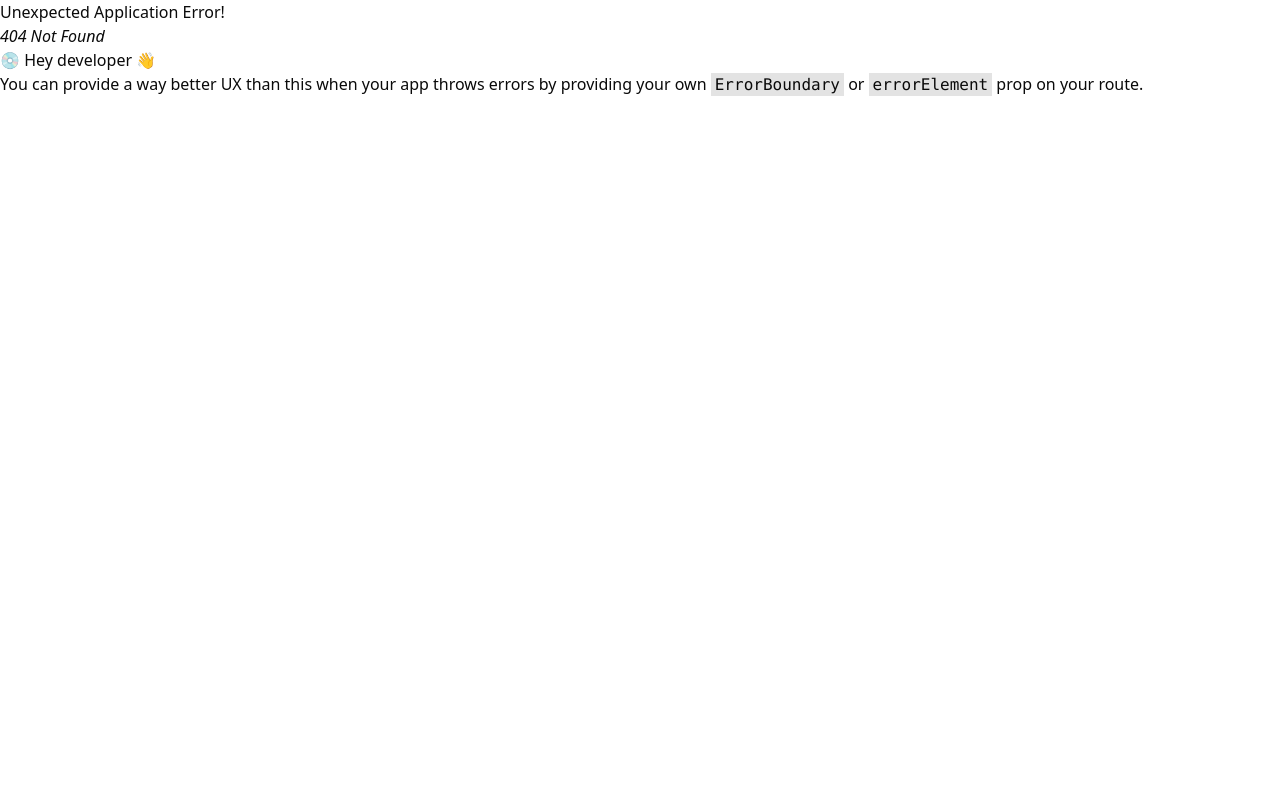
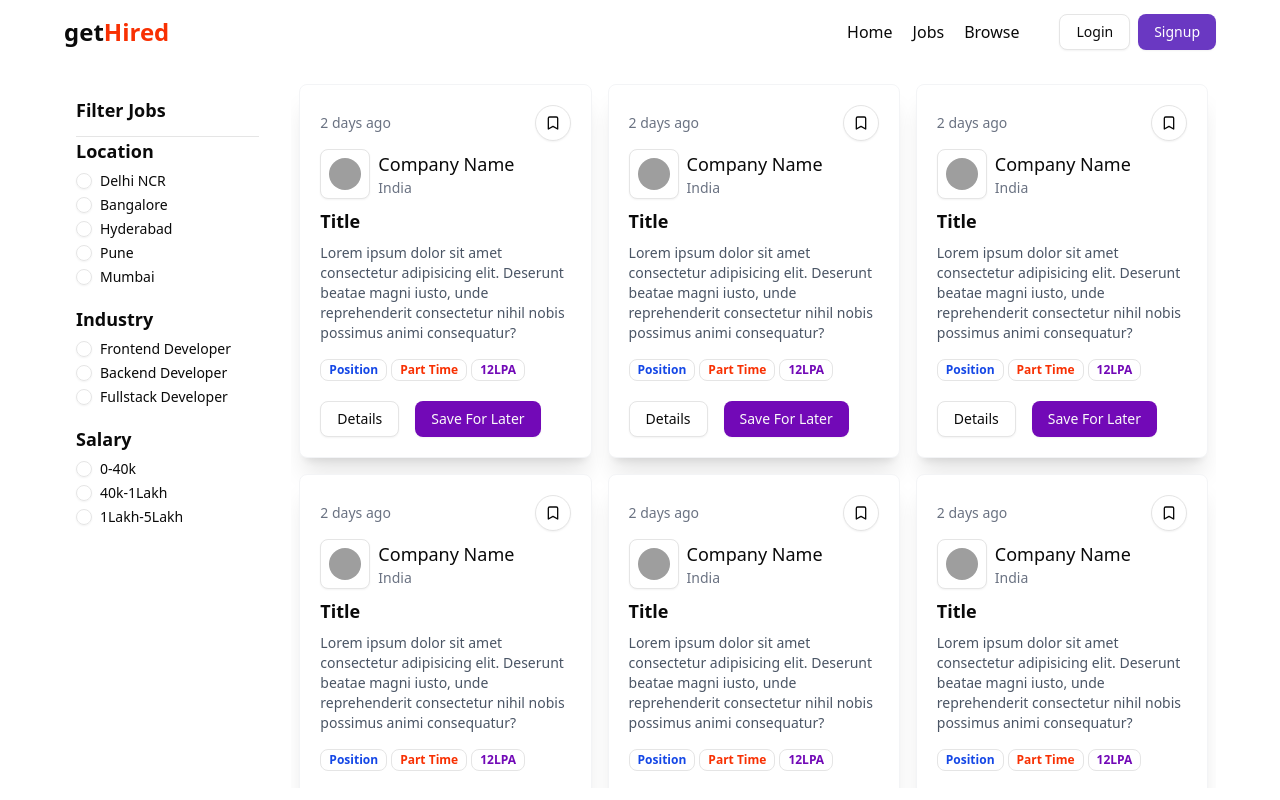
Before and after one commit to ujjwalofficial102/GETHIRED, a React (Vite) app in the folder frontend/: page /jobs in a window 1280 px wide. Before the commit this address had no page. Built offline with nearby package versions, Linux system fonts and the light colour scheme; grey boxes are pictures that could not be loaded; the HTML template or start-up script is replaced by a standard one.

Commit message:
job cards built

```diff
--- /dev/null
+++ b/frontend/src/components/Browse.jsx
@@ -0,0 +1,27 @@
+import React from "react";
+import Navbar from "./shared/Navbar";
+import Job from "./job";
+
+const randomJobs = [1, 2, 3];
+
+const Browse = () => {
+  return (
+    <div>
+      <Navbar />
+      <div className="max-w-6xl mx-auto my-10">
+        <h1 className="font-bold text-xl my-10">
+          Search Results ({randomJobs.length})
+        </h1>
+        <div className="grid grid-cols-2 md:grid-cols-3 gap-4">
+          {randomJobs.map((item, index) => (
+            <div key={index}>
+              <Job />
+            </div>
+          ))}
+        </div>
+      </div>
+    </div>
+  );
+};
+
+export default Browse;
--- /dev/null
+++ b/frontend/src/components/FilterCard.jsx
@@ -0,0 +1,42 @@
+import React from "react";
+import { RadioGroup, RadioGroupItem } from "./ui/radio-group";
+import { Label } from "./ui/label";
+
+const filterData = [
+  {
+    filterType: "Location",
+    array: ["Delhi NCR", "Bangalore", "Hyderabad", "Pune", "Mumbai"],
+  },
+  {
+    filterType: "Industry",
+    array: ["Frontend Developer", "Backend Developer", "Fullstack Developer"],
+  },
+  {
+    filterType: "Salary",
+    array: ["0-40k", "40k-1Lakh", "1Lakh-5Lakh"],
+  },
+];
+
+const FilterCard = () => {
+  return (
+    <div className="w-full bg-white p-3 rounded-md">
+      <h1 className="font-bold text-lg">Filter Jobs</h1>
+      <hr className="mt-3" />
+      <RadioGroup>
+        {filterData.map((data, index) => (
+          <div key={index} className="font-bold text-lg">
+            <h1>{data.filterType}</h1>
+            {data.array.map((item, index) => (
+              <div key={index} className="flex space-x-2 items-center my-2">
+                <RadioGroupItem id={item} value={item} />
+                <Label htmlFor={item}>{item}</Label>
+              </div>
+            ))}
+          </div>
+        ))}
+      </RadioGroup>
+    </div>
+  );
+};
+
+export default FilterCard;
--- /dev/null
+++ b/frontend/src/components/Job.jsx
@@ -0,0 +1,56 @@
+import React from "react";
+import { Button } from "./ui/button";
+import { Bookmark } from "lucide-react";
+import { Avatar, AvatarImage } from "./ui/avatar";
+import { Badge } from "./ui/badge";
+
+const Job = () => {
+  return (
+    <div className="p-5 rounded-md shadow-xl bg-white border border-gray-100 transform transition-transform duration-300 hover:scale-105">
+      <div className="flex justify-between items-center">
+        <p className="text-sm text-gray-500">2 days ago</p>
+        <Button variant="outline" className={"rounded-full"} size={"icon"}>
+          <Bookmark />
+        </Button>
+      </div>
+      <div className="flex items-center gap-2 my-2">
+        <Button className="p-6" variant={"outline"} size={"icon"}>
+          <Avatar>
+            <AvatarImage src="https://img.freepik.com/premium-vector/beautiful-unique-logo-design-ecommerce-retail-company_1287271-14561.jpg?semt=ais_hybrid&w=740" />
+          </Avatar>
+        </Button>
+        <div>
+          <h1 className="font-medium text-lg">Company Name</h1>
+          <p className="text-sm text-gray-500">India</p>
+        </div>
+      </div>
+      <div>
+        <h1 className="font-bold text-lg my-2">Title</h1>
+        <p className="text-sm text-gray-600">
+          Lorem ipsum dolor sit amet consectetur adipisicing elit. Deserunt
+          beatae magni iusto, unde reprehenderit consectetur nihil nobis
+          possimus animi consequatur?
+        </p>
+      </div>
+      <div className="flex gap-1 items-center mt-4">
+        <Badge className={"text-blue-700 font-bold "} variant="ghost">
+          Position
+        </Badge>
+        <Badge className={"text-[#F83002] font-bold "} variant="ghost">
+          Part Time
+        </Badge>
+        <Badge className={"text-[#7209B7] font-bold "} variant="ghost">
+          12LPA
+        </Badge>
+      </div>
+      <div className="flex items-center gap-4 flex-wrap mt-5">
+        <Button variant="outline">Details</Button>
+        <Button className="bg-[#7209B7] hover:bg-[#7209d7]">
+          Save For Later
+        </Button>
+      </div>
+    </div>
+  );
+};
+
+export default Job;
--- /dev/null
+++ b/frontend/src/components/Jobs.jsx
@@ -0,0 +1,36 @@
+import React from "react";
+import Navbar from "./shared/Navbar";
+import FilterCard from "./FilterCard";
+import Job from "./job";
+
+const jobsArray = [1, 2, 3, 4, 5, 6, 7, 8];
+
+const Jobs = () => {
+  return (
+    <div>
+      <Navbar />
+      <div className="max-w-6xl mx-auto mt-5">
+        <div className="flex gap-5">
+          <div className="w-[18%]">
+            <FilterCard />
+          </div>
+          {jobsArray.length === 0 ? (
+            <span>Job not found</span>
+          ) : (
+            <div className="flex-1 h-[88vh] overflow-y-auto  px-2 pb-5">
+              <div className="grid grid-cols-2 md:grid-cols-3 gap-4">
+                {jobsArray.map((item, index) => (
+                  <div key={index}>
+                    <Job />
+                  </div>
+                ))}
+              </div>
+            </div>
+          )}
+        </div>
+      </div>
+    </div>
+  );
+};
+
+export default Jobs;
--- a/frontend/src/components/shared/Navbar.jsx
+++ b/frontend/src/components/shared/Navbar.jsx
@@ -13,7 +13,7 @@
   const user = false;
   return (
     <div className="bg-white">
-      <div className="flex justify-between items-center mx-auto p-2 max-w-6xl h-16">
+      <div className="flex justify-between items-center mx-auto py-2 max-w-6xl h-16">
         <div>
           <h1 className="text-2xl font-bold">
             get<span className="text-[#f83002]">Hired</span>
@@ -21,9 +21,15 @@
         </div>
         <div className="flex gap-10">
           <ul className="flex font-medium items-center gap-5">
-            <li>Home</li>
-            <li>Jobs</li>
-            <li>Browse</li>
+            <li>
+              <Link to="/">Home</Link>
+            </li>
+            <li>
+              <Link to="/jobs">Jobs</Link>
+            </li>
+            <li>
+              <Link to="/browse">Browse</Link>
+            </li>
           </ul>
           {user ? (
             <Popover>
```
Also changed, not shown: frontend/src/App.jsx (+10 -0 lines).
